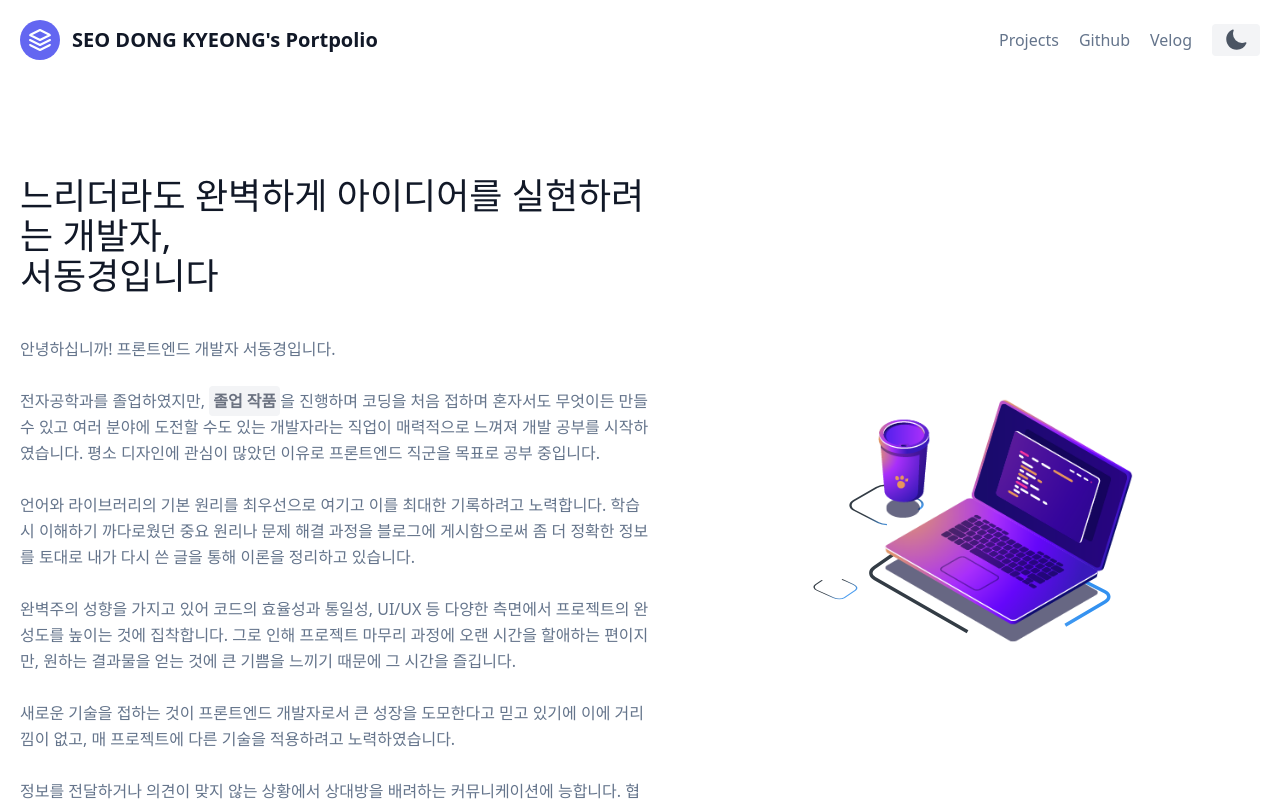
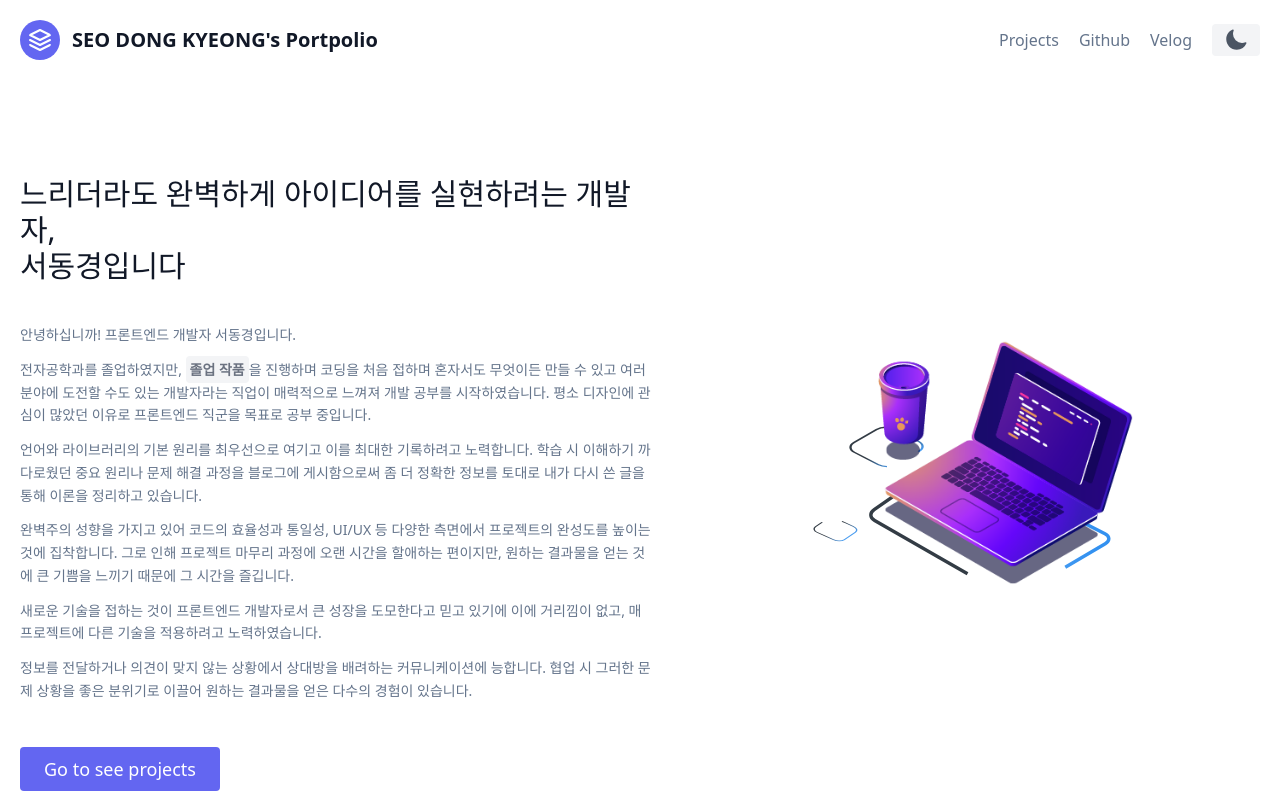
Before and after one commit to ehhdrud/next-portpolio, a Next.js app: page / in a window 1280 px wide. Shown: the top 801 px of the page. Built offline with nearby package versions, Linux system fonts and the light colour scheme.

Commit message:
Hero.js 레이아웃 수정

```diff
--- a/app/components/home/Hero.js
+++ b/app/components/home/Hero.js
@@ -6,15 +6,14 @@ export default function Home() {
         <section className="flex flex-col itmes-center justify-center min-h-screen text-gray-600 body-font">
             <div className="container mx-auto flex px-5 py-24 md:flex-row flex-col items-center">
                 <div className="lg:flex-grow md:w-1/2 lg:pr-24 md:pr-16 flex flex-col md:items-start md:text-left mb-16 md:mb-0 items-center text-center">
-                    <h1 className="title-font sm:text-4xl text-3xl mb-10 font-medium text-gray-900">
+                    <h1 className="title-font sm:text-3xl text-2xl mb-10 font-medium text-gray-900">
                         느리더라도 완벽하게 아이디어를 실현하려는 개발자,
                         <br className="hidden lg:inline-block" />
                         서동경입니다
                     </h1>
-                    <p className="mb-8 leading-relaxed">
-                        안녕하십니까! 프론트엔드 개발자 서동경입니다.
-                        <br />
-                        <br />
+                    <div className="mb-8 leading-relaxed text-sm">
+                        <p className="mb-3">안녕하십니까! 프론트엔드 개발자 서동경입니다.</p>
+                        <p className="mb-3">
                             전자공학과를 졸업하였지만,&nbsp;
                             <Link
                                 href="https://colorful-liver-e8f.notion.site/02c85fdb4f4f479484aaada72755bcda?pvs=4"
@@ -22,33 +21,34 @@ export default function Home() {
                             >
                                 졸업 작품
                             </Link>
-                        을 진행하며 코딩을 처음 접하며 혼자서도 무엇이든 만들 수 있고 여러 분야에
-                        도전할 수도 있는 개발자라는 직업이 매력적으로 느껴져 개발 공부를
-                        시작하였습니다. 평소 디자인에 관심이 많았던 이유로 프론트엔드 직군을 목표로
-                        공부 중입니다.
-                        <br />
-                        <br />
+                            을 진행하며 코딩을 처음 접하며 혼자서도 무엇이든 만들 수 있고 여러
+                            분야에 도전할 수도 있는 개발자라는 직업이 매력적으로 느껴져 개발 공부를
+                            시작하였습니다. 평소 디자인에 관심이 많았던 이유로 프론트엔드 직군을
+                            목표로 공부 중입니다.
+                        </p>
+                        <p className="mb-3">
                             언어와 라이브러리의 기본 원리를 최우선으로 여기고 이를 최대한 기록하려고
                             노력합니다. 학습 시 이해하기 까다로웠던 중요 원리나 문제 해결 과정을
                             블로그에 게시함으로써 좀 더 정확한 정보를 토대로 내가 다시 쓴 글을 통해
                             이론을 정리하고 있습니다.
-                        <br />
-                        <br />
-                        완벽주의 성향을 가지고 있어 코드의 효율성과 통일성, UI/UX 등 다양한 측면에서
-                        프로젝트의 완성도를 높이는 것에 집착합니다. 그로 인해 프로젝트 마무리 과정에
-                        오랜 시간을 할애하는 편이지만, 원하는 결과물을 얻는 것에 큰 기쁨을 느끼기
-                        때문에 그 시간을 즐깁니다.
-                        <br />
-                        <br />
-                        새로운 기술을 접하는 것이 프론트엔드 개발자로서 큰 성장을 도모한다고 믿고
-                        있기에 이에 거리낌이 없고, 매 프로젝트에 다른 기술을 적용하려고
+                        </p>
+                        <p className="mb-3">
+                            완벽주의 성향을 가지고 있어 코드의 효율성과 통일성, UI/UX 등 다양한
+                            측면에서 프로젝트의 완성도를 높이는 것에 집착합니다. 그로 인해 프로젝트
+                            마무리 과정에 오랜 시간을 할애하는 편이지만, 원하는 결과물을 얻는 것에
+                            큰 기쁨을 느끼기 때문에 그 시간을 즐깁니다.
+                        </p>
+                        <p className="mb-3">
+                            새로운 기술을 접하는 것이 프론트엔드 개발자로서 큰 성장을 도모한다고
+                            믿고 있기에 이에 거리낌이 없고, 매 프로젝트에 다른 기술을 적용하려고
                             노력하였습니다.
-                        <br />
-                        <br />
-                        정보를 전달하거나 의견이 맞지 않는 상황에서 상대방을 배려하는 커뮤니케이션에
-                        능합니다. 협업 시 그러한 문제 상황을 좋은 분위기로 이끌어 원하는 결과물을
-                        얻은 다수의 경험이 있습니다.
                         </p>
+                        <p className="mb-3">
+                            정보를 전달하거나 의견이 맞지 않는 상황에서 상대방을 배려하는
+                            커뮤니케이션에 능합니다. 협업 시 그러한 문제 상황을 좋은 분위기로 이끌어
+                            원하는 결과물을 얻은 다수의 경험이 있습니다.
+                        </p>
+                    </div>
                     <div className="flex justify-center">
                         <Link
                             href="/projects"
```
Lines whose indentation alone changed are shown as unchanged.
